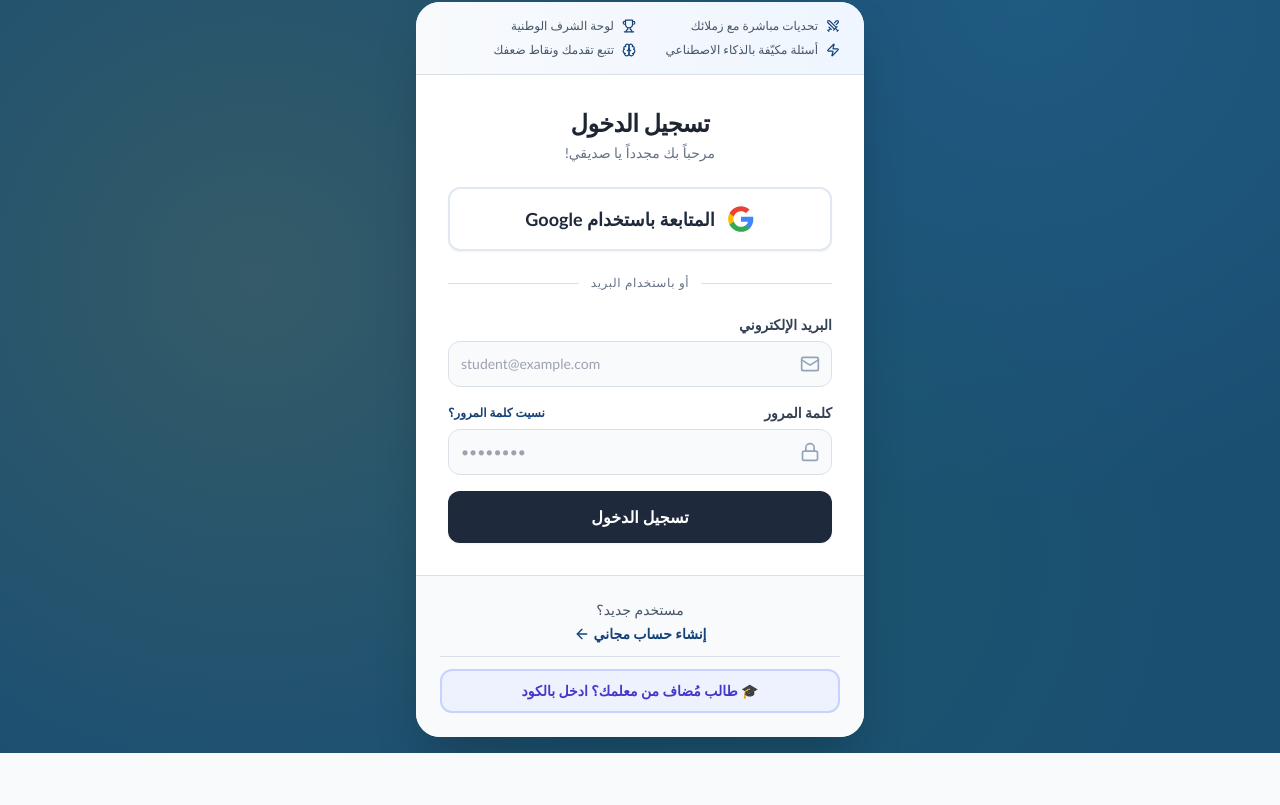
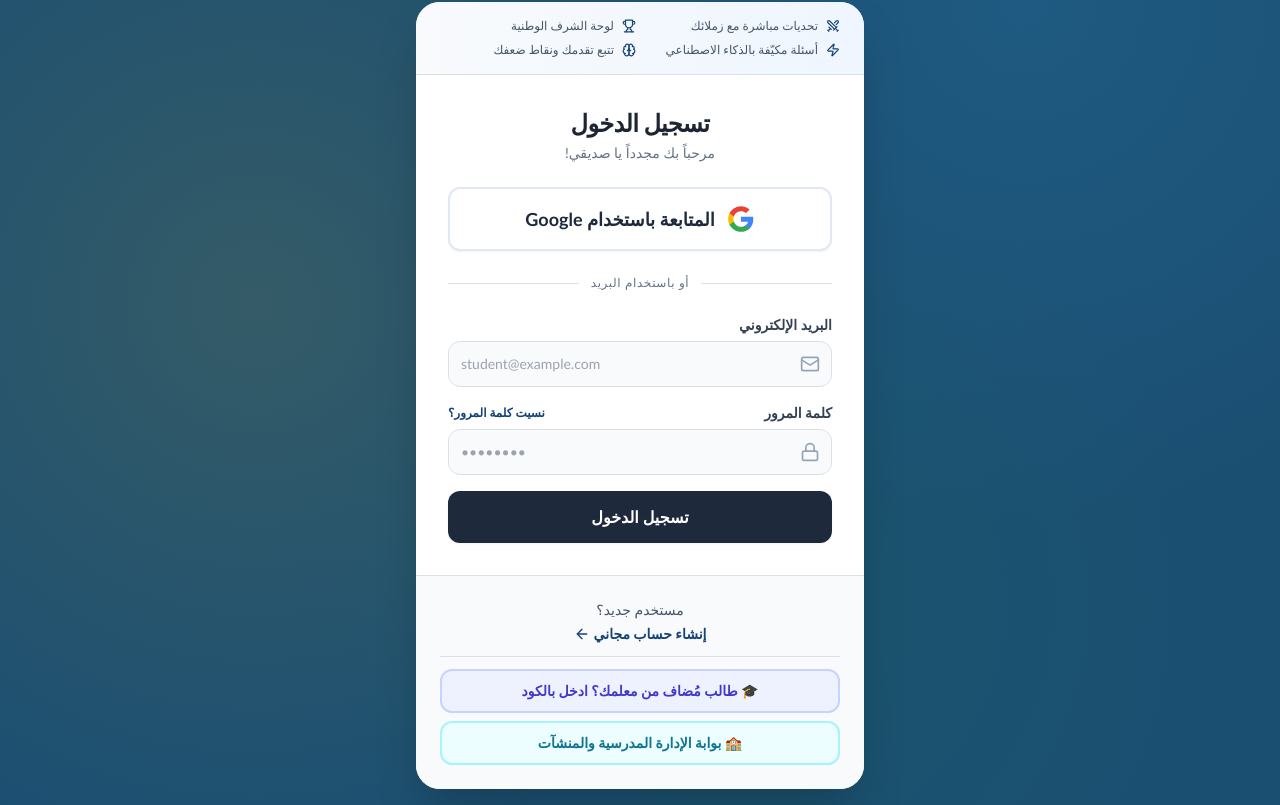
Before and after one commit to diaaelattar/fahem, a Next.js app: page /auth/login in a window 1280 px wide. Shown: the part 197-1002 px from the top of the page. Before the commit the page ends 950 px from the top, so only its background shows below. Built offline with nearby package versions, Linux system fonts and the light colour scheme; no server answers.

Commit message:
feat(auth): add school portal login link to general login page

```diff
--- a/app/auth/login/page.tsx
+++ b/app/auth/login/page.tsx
@@ -280,12 +280,18 @@ export default function LoginPage() {
                 إنشاء حساب مجاني <ArrowRight className="h-4 w-4 rotate-180" />
               </Link>
             </p>
-            <div className="border-t border-border pt-3">
+            <div className="border-t border-border pt-3 space-y-2">
               <Link
                 href="/auth/student-login"
                 className="inline-flex w-full items-center justify-center gap-2 rounded-xl border-2 border-indigo-200 bg-indigo-50 px-4 py-2.5 text-sm font-bold text-indigo-700 transition-colors hover:bg-indigo-100"
               >
                 🎓 طالب مُضاف من معلمك؟ ادخل بالكود
+              </Link>
+              <Link
+                href="/auth/school/login"
+                className="inline-flex w-full items-center justify-center gap-2 rounded-xl border-2 border-cyan-200 bg-cyan-50 px-4 py-2.5 text-sm font-bold text-cyan-700 transition-colors hover:bg-cyan-100"
+              >
+                🏫 بوابة الإدارة المدرسية والمنشآت
               </Link>
             </div>
           </div>
```
